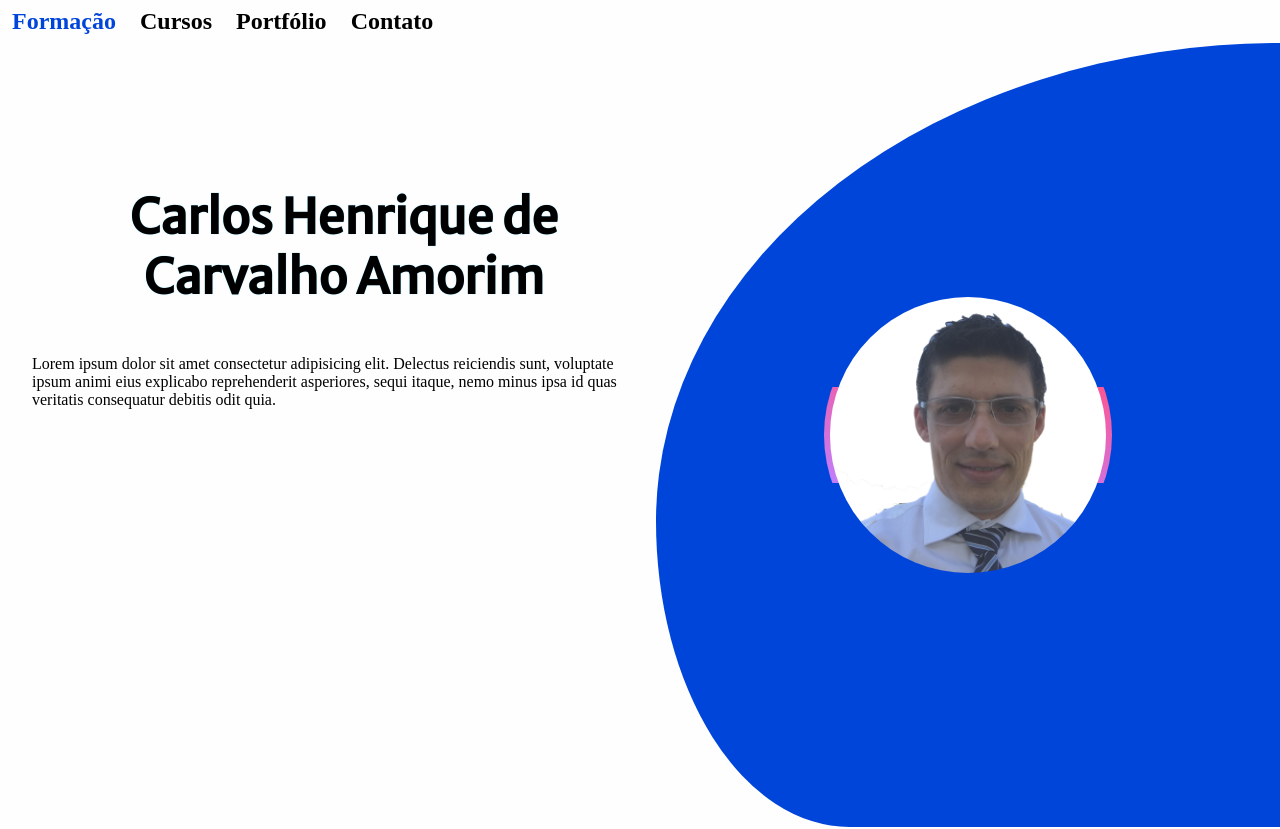
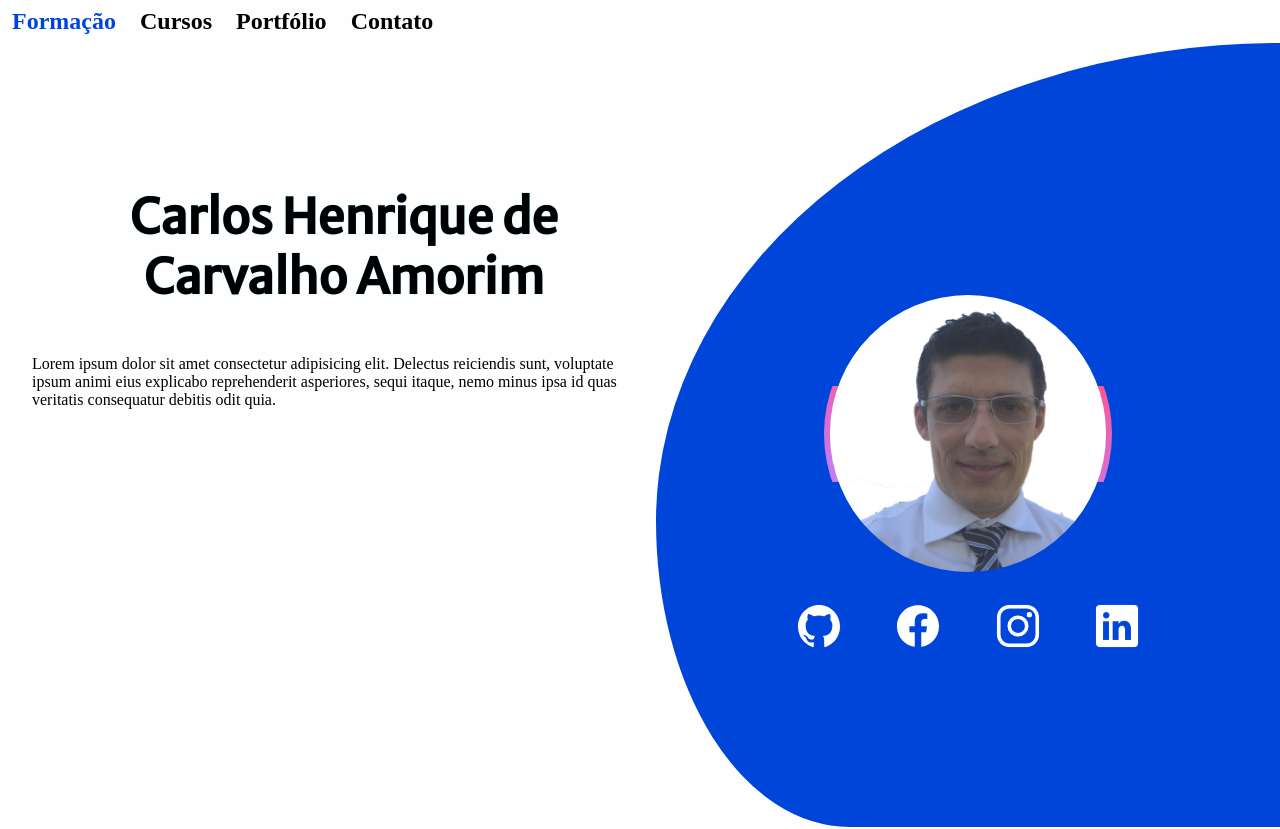
Before and after one commit to ica015/ica015.github.io, a website: page index.html in a window 1280 px wide. Shown: the top 829 px of the page. Drawn offline with nearby package versions, Linux system fonts and the light colour scheme.

Commit message:
Adicionado redes sociais para contatos

```diff
--- a/index.html
+++ b/index.html
@@ -28,6 +28,12 @@
             <div class="imagem">
                 <div class="borda-img">
                     <img src="./src/img/Carlos_Henrique1.jpg" alt="Carlos Henrique">
+                </div>
+                <div class="redes-sociais">
+                    <a href="https://github.com/ica015"><ion-icon name="logo-github"></ion-icon></a>
+                    <a href="https://www.facebook.com/ica015"><ion-icon name="logo-facebook"></ion-icon></a>
+                    <a href="https://www.instagram.com/ica015/"><ion-icon name="logo-instagram"></ion-icon></a>
+                    <a href="https://www.linkedin.com/in/ica015/"><ion-icon name="logo-linkedin"></ion-icon></a>
                 </div>
             </div>
             <svg xmlns="http://www.w3.org/2000/svg" viewBox="0 0 1440 320" style="margin-top: -1em;">
--- a/src/sass/estilo.sass
+++ b/src/sass/estilo.sass
@@ -85,7 +85,8 @@ section
             background-color: $azul
             display: flex
             height: 100%
-            justify-content: space-around
+            flex-direction: column
+            justify-content: center
             align-content: center
             align-items: center
             padding:0 2em
@@ -101,6 +102,7 @@ section
                 justify-content: center
                 border-radius: 50%
                 overflow: hidden
+                margin-top: 5em
 
                 &::before
                     content: ''
@@ -127,7 +129,19 @@ section
                     width: 96%
                     border-radius: 50%
                     z-index: 3
+            .redes-sociais
+                margin-top: .5em
+                font-size: 3em
+                width: 80%
+                display: flex
+                justify-content: space-evenly
 
+
+                a
+                    text-decoration: none
+                    color: #fff
+                    margin: 0
+                    padding: 0
         svg
             display: none
 
@@ -269,6 +283,7 @@ section
                 border-radius: 0
                 .borda-img
                     z-index: 2
+                    margin-top: 0
                     img
                         position: absolute
             svg
```
Also changed, not shown: src/css/estilo.css, 1 other file.
